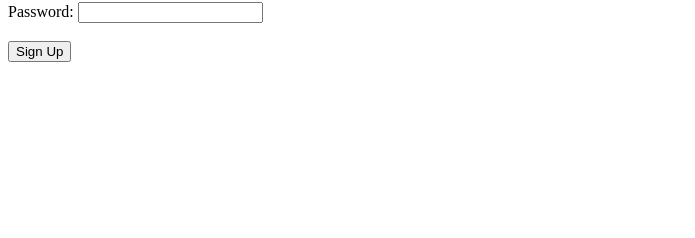
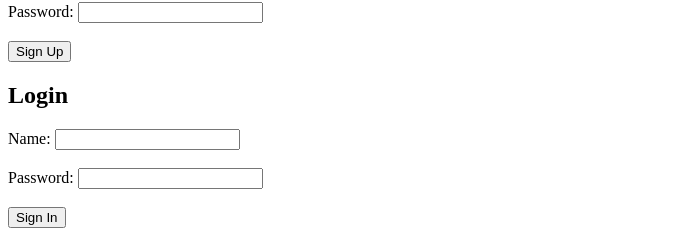
Before and after one commit to Feven98/project-3-fronted, a React (Create React App) app: page /auth in a window 1280 px wide. Shown: the part 559-797 px from the top of the page, without its empty margins (0-695 px from the left). Built offline with nearby package versions, Linux system fonts and the light colour scheme.

Commit message:
login working

```diff
--- /dev/null
+++ b/src/components/LoginForm.jsx
@@ -0,0 +1,54 @@
+import {useNavigate} from 'react-router-dom';
+import {useState} from 'react';
+
+const LoginForm = ({signIn}) => {
+
+	const initialState = { username: "", password: ""}
+  const [input, setInput] = useState(initialState)
+	const navigate = useNavigate()
+
+  const handleSubmit = async (e) => {
+    e.preventDefault()
+    const createdUserToken = await signIn(input)
+
+    if (createdUserToken) {
+      navigate("/user")
+    } else {
+      navigate("/")
+    }
+		setInput(initialState);
+  };
+
+  const handleChange = (e) => {
+    setInput({ ...input, [e.target.name]: e.target.value });
+  };
+
+  return (
+    <>
+      <h1>Login</h1>
+      <form onSubmit={handleSubmit}>
+        <label htmlFor="username">Name: </label>
+        <input
+          id="username"
+          name="username"
+          value={input.username}
+          onChange={handleChange}
+        />
+        <br />
+        <br />
+        <label htmlFor="password">Password: </label>
+        <input
+          id="password"
+          name="password"
+          value={input.password}
+          onChange={handleChange}
+        />
+        <br />
+        <br />
+        <input type="submit" value="Sign In" />
+      </form>
+    </>
+  );
+};
+
+export default LoginForm
--- a/src/pages/Auth.jsx
+++ b/src/pages/Auth.jsx
@@ -2,6 +2,7 @@ import { getUserToken,setUserToken, clearUserToken } from "../utils/authToken"
 import { UserContext } from "../data"
 import { useContext } from "react"
 import RegisterForm from "../components/RegisterForm"
+import LoginForm from "../components/LoginForm"
 
 
 function Auth(props){
@@ -26,7 +27,7 @@ function Auth(props){
             )
 
             const parsedUser = await newUser.json()
-            // console.log(parsedUser)
+            console.log(parsedUser)
 
             // sets local storage
             setUserToken(parsedUser.token)
@@ -46,11 +47,47 @@ function Auth(props){
             setAuth(false);
         }
     }
+    const loginUser = async (data) => {
+        try {
+            const configs = {
+                method: "POST",
+                body: JSON.stringify(data),
+                headers: {
+                    "Content-Type": "application/json",
+                },
+            }
+
+            const response = await fetch(
+                "http://localhost:4000/auth/login",
+                configs
+            )
+
+            const currentUser = await response.json()
+            //console.log(currentUser)
+
+            if (currentUser.token) {
+                // sets local storage
+                setUserToken(currentUser.token)
+                // put the returned user object in state
+                setUser(currentUser.user)
+                setAuth(currentUser.isLoggedIn)
+
+                return currentUser
+            } else {
+                throw `Server Error: ${currentUser.statusText}`
+            }
+        } catch (err) {
+            console.log(err)
+            clearUserToken();
+            setAuth(false);
+        }
+    }
 
     return (
         <section>
             <h1>Login / Register Container</h1>
             <RegisterForm signUp={registerUser}/>
+            <LoginForm signIn={loginUser}/>
         </section>
     )
 }
```
